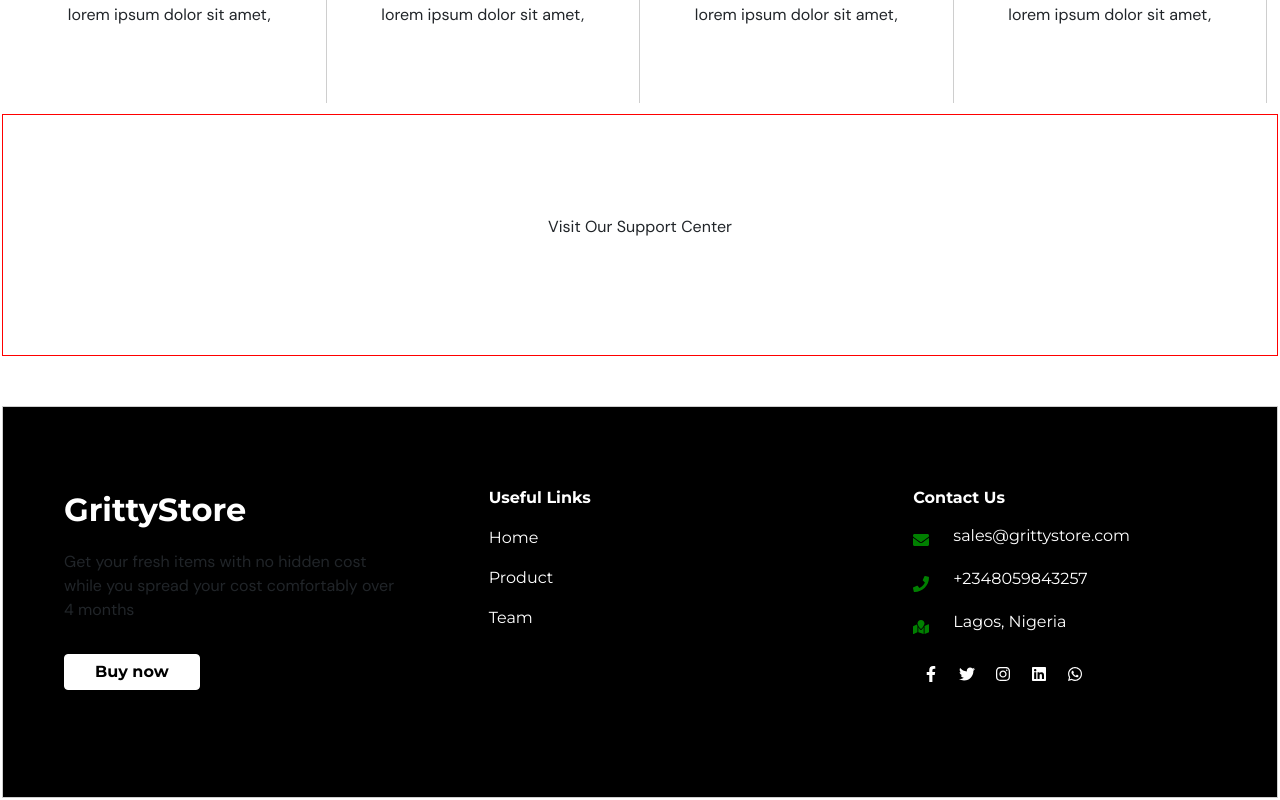
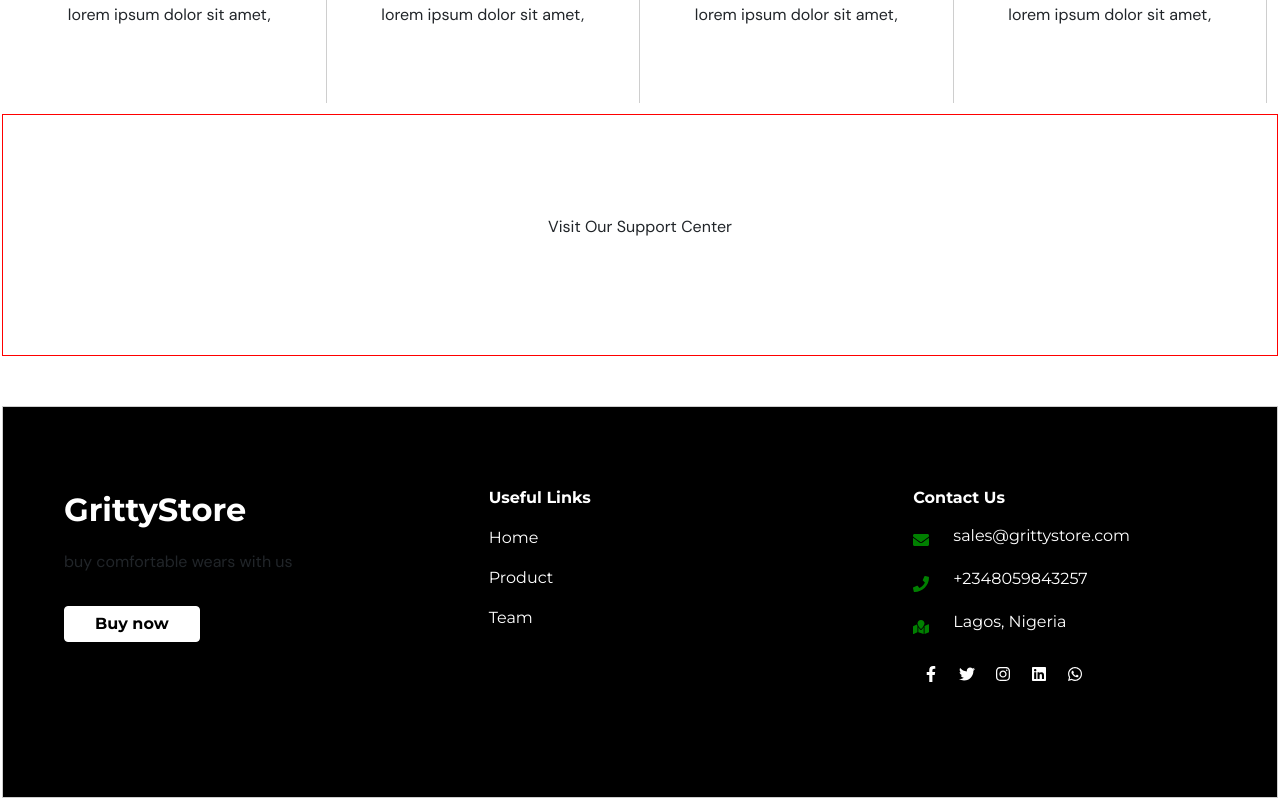
Before and after one commit to Bukunmi-sketch/Grittystore-ui, a React (Vite) app: page / in a window 1280 px wide. Shown: the part 1335-2135 px from the top of the page. Built offline with nearby package versions, Linux system fonts and the light colour scheme; no server answers.

Commit message:
updated
updated

```diff
--- a/src/components/footer.jsx
+++ b/src/components/footer.jsx
@@ -13,7 +13,7 @@ function Footer( { onUnDisplay, scrollto} ) {
             <div className="first-box">
                 <ul>
                     <li>  <span> GrittyStore </span>  {/* <img src={logo} alt="afrimama"  className='footer-logo'/> */}</li>
-                    <li> <p> Get your fresh items with no hidden cost while you spread your cost comfortably over 4 months </p></li>
+                    <li> <p> buy comfortable wears with us</p></li>
                     <li> <a href='#product'> <button className='buy-now' > Buy now</button></a></li>
 
                 </ul>
```
